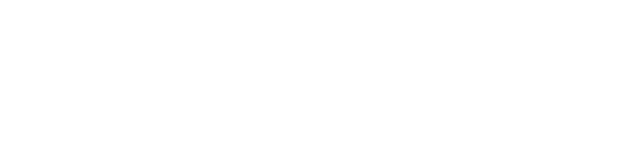
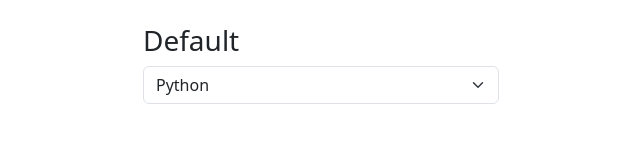
Before and after one commit to johan8863/bootstrap_training, a website: page 4_forms/3_select/index.html in a window 1280 px wide. Shown: the whole page, without its empty margins (319-959 px from the left). Drawn offline with nearby package versions, Linux system fonts and the light colour scheme.

Commit message:
default bootstrap select

```diff
--- a/4_forms/3_select/index.html
+++ b/4_forms/3_select/index.html
@@ -10,6 +10,23 @@
     />
 </head>
 <body>
+  <div class="container py-4">
+    <div class="row flex-column">
+      <div class="col-4 mx-auto mb-4">
+        <h3>Default</h3>
+        <select class="form-select">
+          <option value="py">Python</option>
+          <option value="dj">Django</option>
+          <option value="drf">Django Rest Framework</option>
+          <option value="js">JavaScritp</option>
+          <option value="ax">Axios</option>
+          <option value="vue">Vue.js</option>
+          <option value="git">Git</option>
+          <option value="dk">Docker</option>
+        </select>
+      </div>
+    </div>
+  </div>
   <script src="../../node_modules/bootstrap/dist/js/bootstrap.bundle.min.js"></script>
 </body>
 </html>
```
